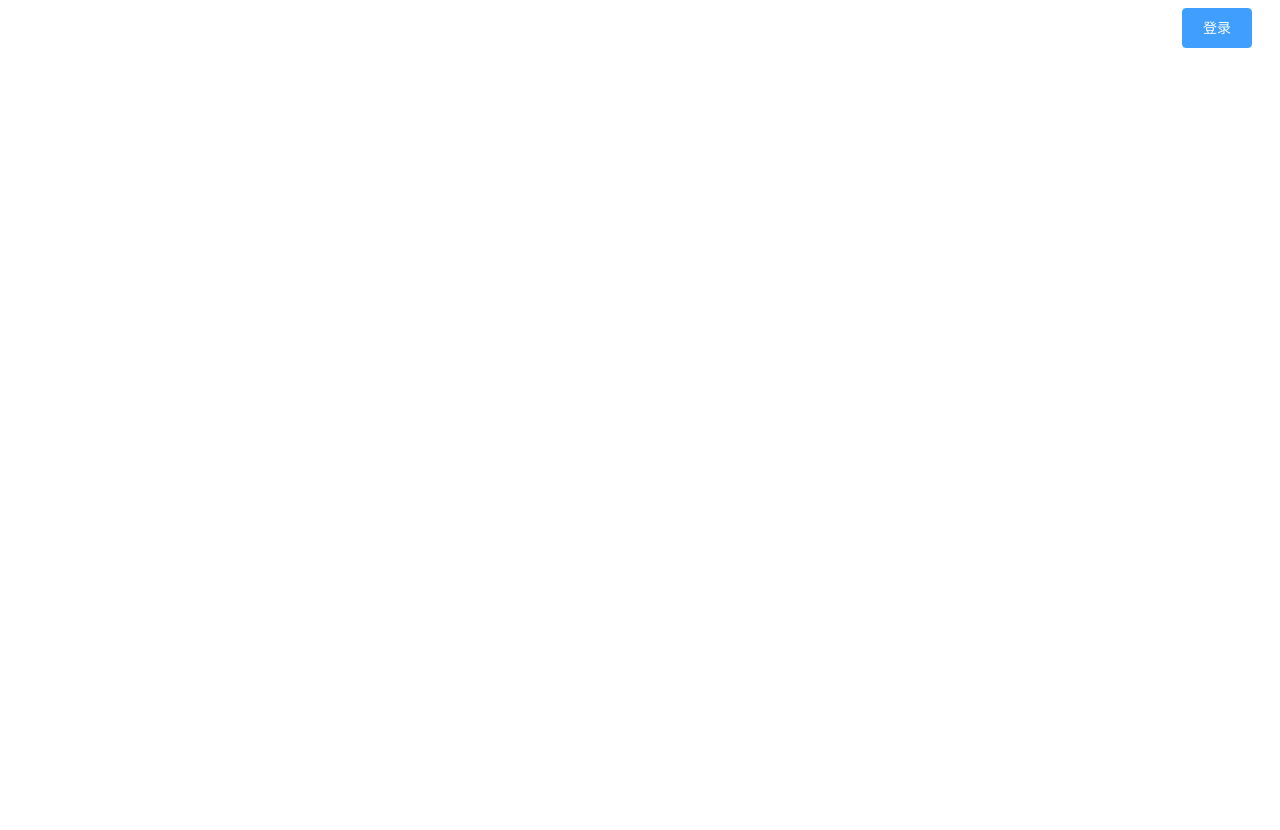
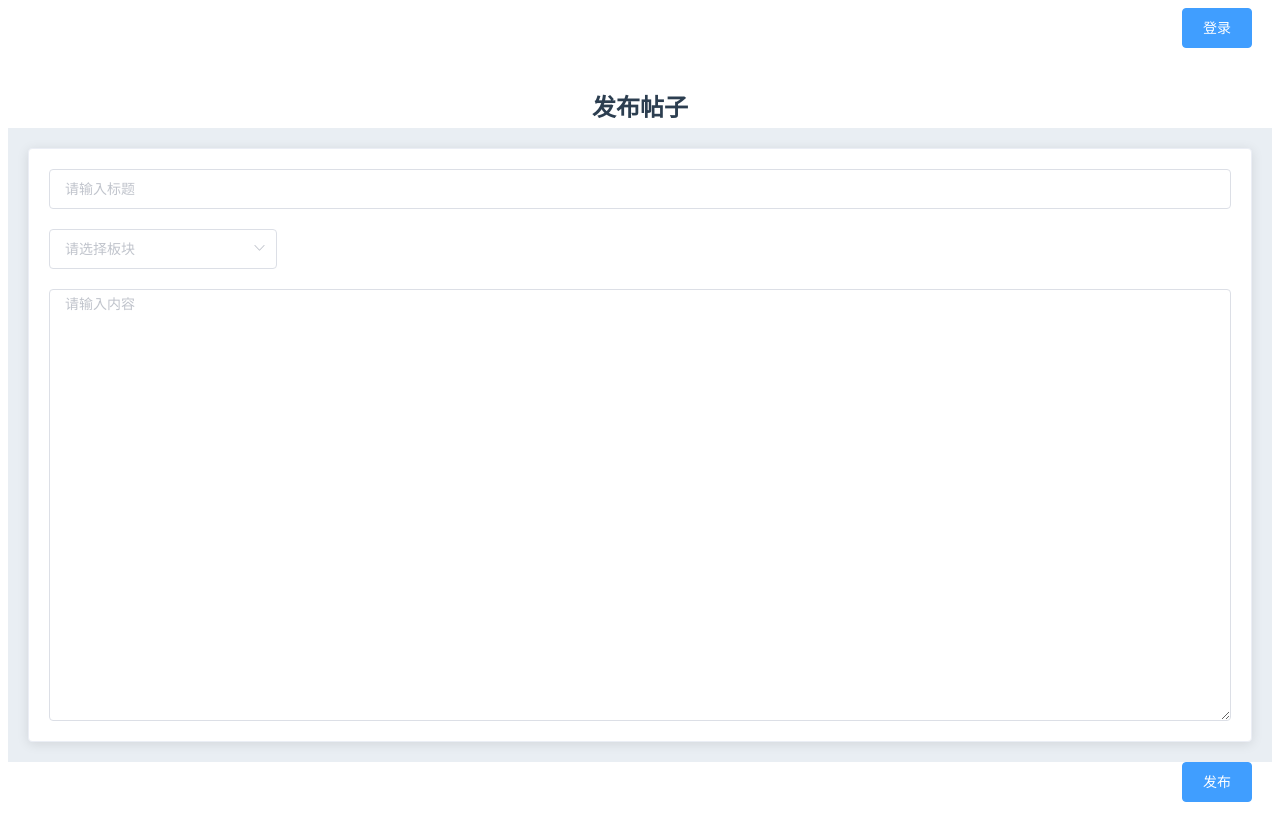
Before and after one commit to 1213emm/frontwarehouse, a Vue app: page /publish in a window 1280 px wide. Before the commit the page ends 800 px from the top, so only its background shows below. Built offline with nearby package versions, Linux system fonts and the light colour scheme.

Commit message:
发帖加板块

```diff
--- a/src/router/index.js
+++ b/src/router/index.js
@@ -40,6 +40,11 @@ const routes = [
     path: '/personal',
     name: 'Personal',
     component: () => import( '../views/Personal.vue')
+  },
+  {
+    path: '/publish',
+    name: 'Publish',
+    component: () => import( '../views/publish.vue')
   }
 ]
 
--- /dev/null
+++ b/src/views/publish.vue
@@ -0,0 +1,115 @@
+<template>
+  <el-container id="publish">
+    <el-header>
+      <h1>发布帖子</h1>
+    </el-header>
+    <el-main id="main">
+      <div id="post">
+        <el-card>
+          <div>
+            <div slot="header" id="postHead">
+              <el-input placeholder="请输入标题" v-model="tit" clearable>
+              </el-input>
+            </div>
+            <h1></h1>
+            <el-select class="types" placeholder="请选择板块" v-model="typeInput">
+                <el-option label="课程推荐" value="课程推荐"></el-option>
+                <el-option label="刷题" value="刷题"></el-option>
+                <el-option label="校园周边" value="校园周边"></el-option>
+            </el-select>
+            <el-input
+              type="textarea"
+              :autosize="{ minRows: 20, maxRows: 100 }"
+              placeholder="请输入内容"
+              v-model="textarea"
+            >
+            </el-input>
+          </div>
+        </el-card>
+      </div>
+    </el-main>
+    <el-footer>
+      <el-button type="primary" @click="personal" style="float: right"
+        >发布</el-button
+      >
+    </el-footer>
+  </el-container>
+</template>
+
+<style scoped>
+#search {
+  font-family: "Noto Serif SC", serif;
+  margin-top: 20px;
+}
+#head {
+  background-color: #d4e7d9;
+  color: #333;
+  text-align: center;
+  line-height: 60px;
+}
+#main {
+  background-color: #e9eef3;
+  color: #333;
+  text-align: center;
+}
+
+.types {
+  float:left;
+  margin-bottom: 20px;
+}
+</style>
+
+<script>
+import qs from "qs";
+export default {
+  data() {
+    return {
+      tit: "",
+      textarea: "",
+      typeInput:""
+    };
+  },
+  methods: {
+    personal: function () {
+      this.$router.push("/");
+    },
+    search: function () {
+      if (!$store.state.islogin) {
+        this.$router.push("/login");
+      } else {
+        this.$axios({
+          method: "post" /* 指明请求方式，可以是 get 或 post */,
+          url: "/api/pst/new/" /* 指明后端 api 路径，由于在 main.js 已指定根路径，因此在此处只需写相对路由 */,
+          data: qs.stringify({
+            /* 需要向后端传输的数据，此处使用 qs.stringify 将 json 数据序列化以发送后端 */
+            title: this.tit,
+            //type: this.typeInput
+            textarea: this.textarea,
+          }),
+        }).then((res) => {
+          switch (res.data.errno) {
+            case 0:
+              this.$message.success("发布成功");
+              break;
+            case 6002:
+              this.$message.error("用户未登陆");
+              break;
+            case 6003:
+              this.$message.error("标题不能为空");
+              break;
+            case 6004:
+              this.$message.error("类型不能为空");
+              break;
+            case 6005:
+              this.$message.error("内容不能为空");
+              break;
+            case 6006:
+              this.$message.error("权限等级不能高于用户等级");
+              break;
+          }
+        });
+      }
+    },
+  },
+};
+</script>
```
